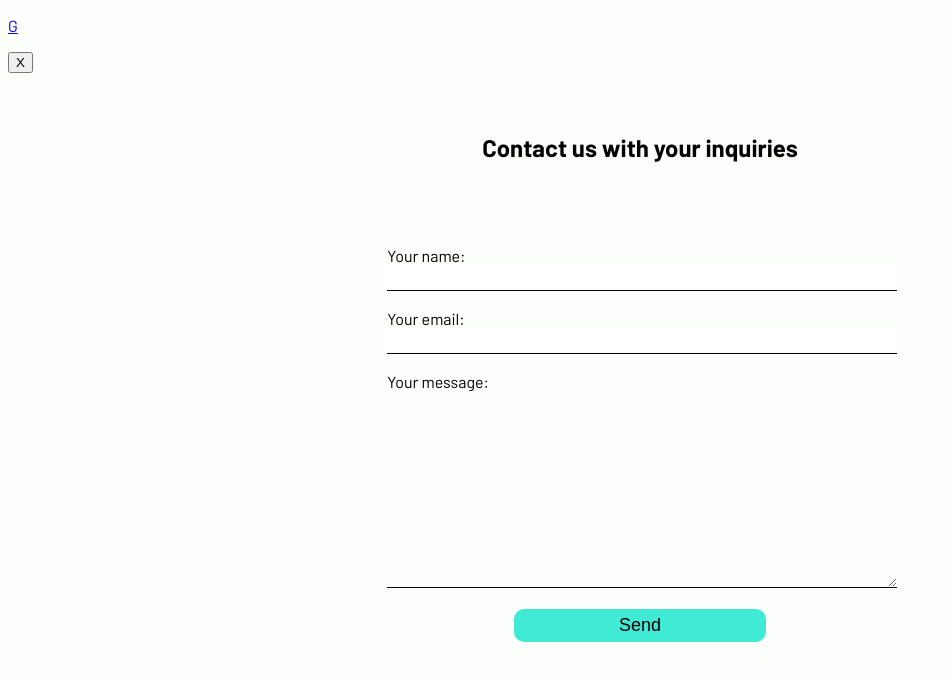
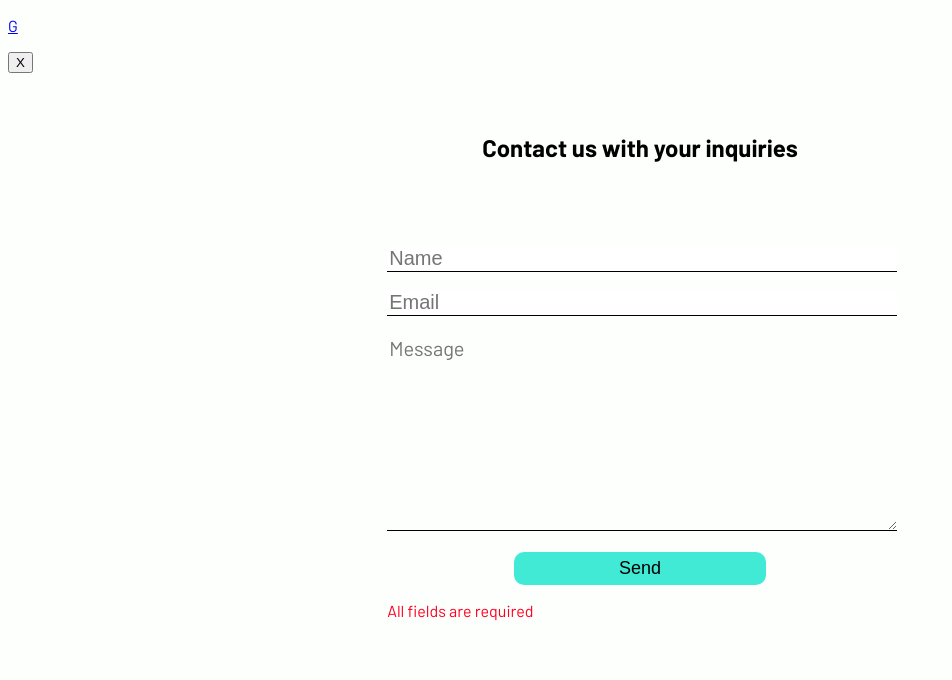
Before and after one commit to yusufalp/gleamsis-client, a React (Create React App) app: page /contact in a window 1280 px wide. Shown: the top 680 px of the page, without its empty margins (0-952 px from the left). Built offline with nearby package versions, Linux system fonts and the light colour scheme; no server answers.

Commit message:
Added form design

```diff
--- a/src/Contact/Contact.js
+++ b/src/Contact/Contact.js
@@ -9,16 +9,17 @@ class Contact extends React.Component {
         </header>
         <main>
           <form action="https://formspree.io/f/xaypjzbq" method="POST">
-            <label>Your name:
-              <input type="text" required />
+            <label>
+              <input type="text" placeholder="Name" required />
             </label>
-            <label>Your email:
-              <input type="email" name="_replyto" required />
+            <label>
+              <input type="email" name="_replyto" placeholder="Email" required />
             </label>
-            <label>Your message:
-              <textarea name="message" cols="20" rows="8" required></textarea>
+            <label>
+              <textarea name="message" cols="20" rows="8" placeholder="Message" required></textarea>
             </label>
             <button type="submit">Send</button>
+            <p className="required">All fields are required</p>
           </form>
         </main>
       </div>
--- /dev/null
+++ b/src/Demo/Demo.css
@@ -0,0 +1,4 @@
+.demo-login {
+  color: #FF0022;
+  text-align: center;
+}
--- a/src/Demo/Demo.js
+++ b/src/Demo/Demo.js
@@ -1,4 +1,5 @@
 import React from 'react';
+import './Demo.css'
 
 class Demo extends React.Component {
   state = {
@@ -55,29 +56,29 @@ class Demo extends React.Component {
             help you with your daily tasks and save you valuable time.
           </p>
         </header>
-        <section>
-          <p>For demo users:</p>
-          <p>Username: admin</p>
-          <p>Password: password</p>
+        <section className="demo-login">
+          <p>For demo users, enter 'admin' and 'password'</p>
         </section>
         <main>
           <form onSubmit={this.handleSubmit}>
-            <label htmlFor="username">Username*</label>
+            <label htmlFor="username"></label>
             <input
               type="text"
               name="username"
               id="username"
               onChange={e => this.handleUsernameChange(e.target.value)}
+              placeholder="Username"
               required />
-            <label htmlFor="password">Password*</label>
+            <label htmlFor="password"></label>
             <input
               type="password"
               name="password"
               id="password"
               onChange={e => this.handlePasswordChange(e.target.value)}
+              placeholder="Password"
               required />
             <button type="submit">Log in</button>
-            <p className="error">{this.state.error}</p>
+            <p className={`${this.state.error ? "error" : ""}`}>{this.state.error}</p>
             <p className="required">* = required fields</p>
           </form>
         </main>
```
